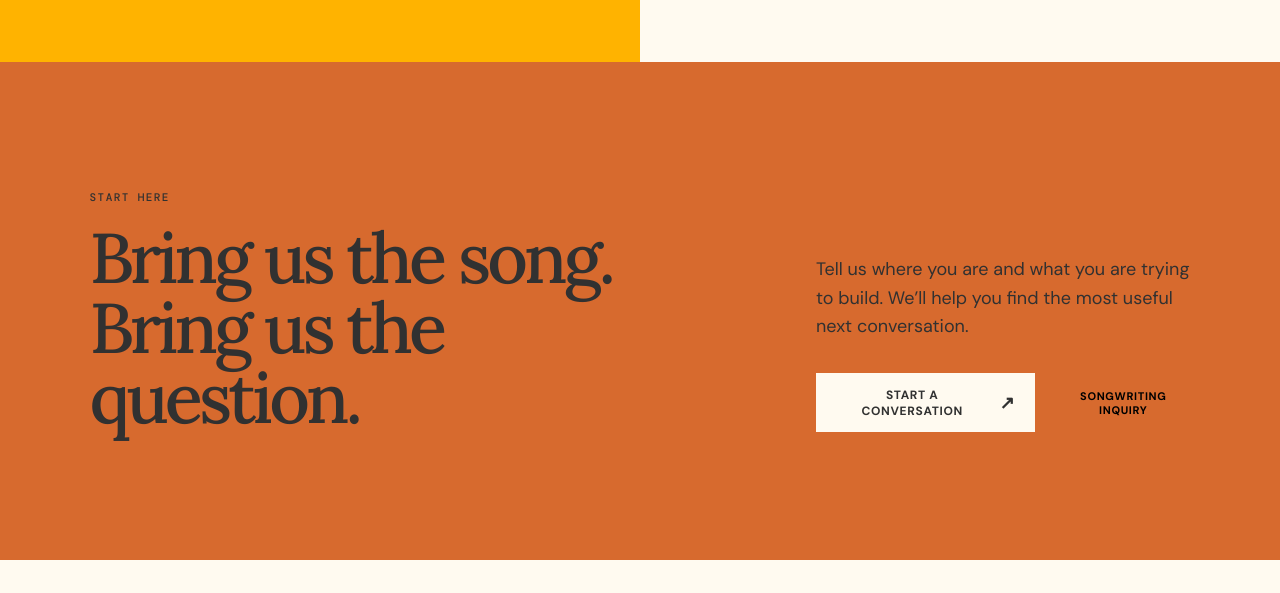
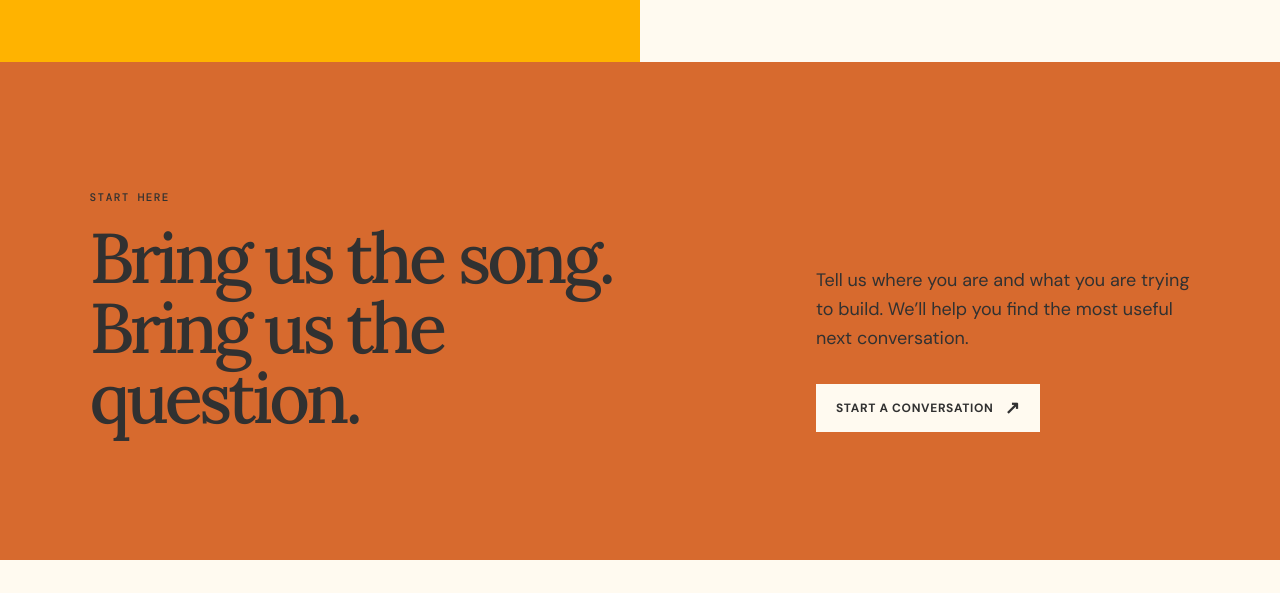
Before and after one commit to CelestialFun94/L-S-Website-build, a website: page public/index.html in a window 1280 px wide. Shown: the part 3362-3955 px from the top of the page. Drawn offline with nearby package versions, Linux system fonts and the light colour scheme.

Commit message:
Remove footer songwriting inquiry

```diff
--- a/public/index.html
+++ b/public/index.html
@@ -117,7 +117,6 @@
           <p>Tell us where you are and what you are trying to build. We’ll help you find the most useful next conversation.</p>
           <div class="contact-actions">
             <button class="button button-light" data-open="starter">Start a conversation <span aria-hidden="true">↗</span></button>
-            <button class="text-button" data-open="cowrite">Songwriting inquiry</button>
           </div>
         </div>
       </section>
```
